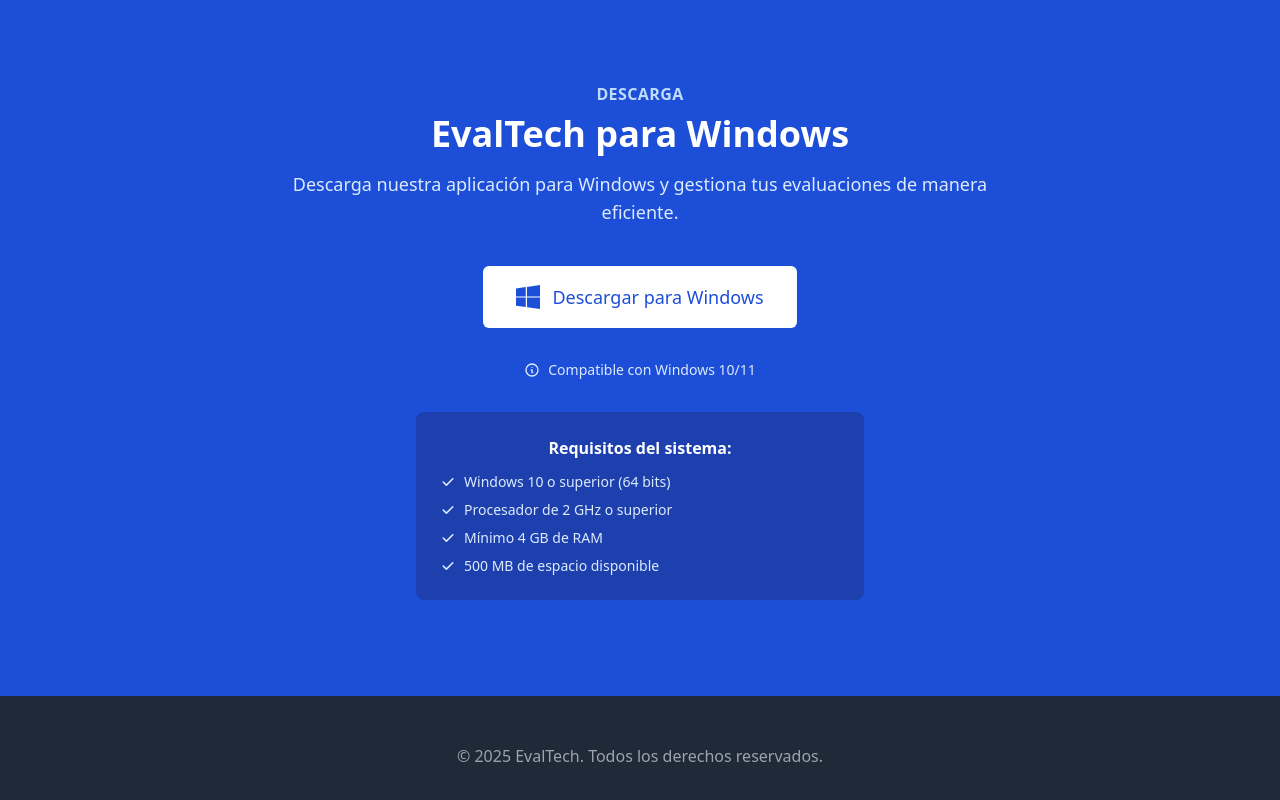
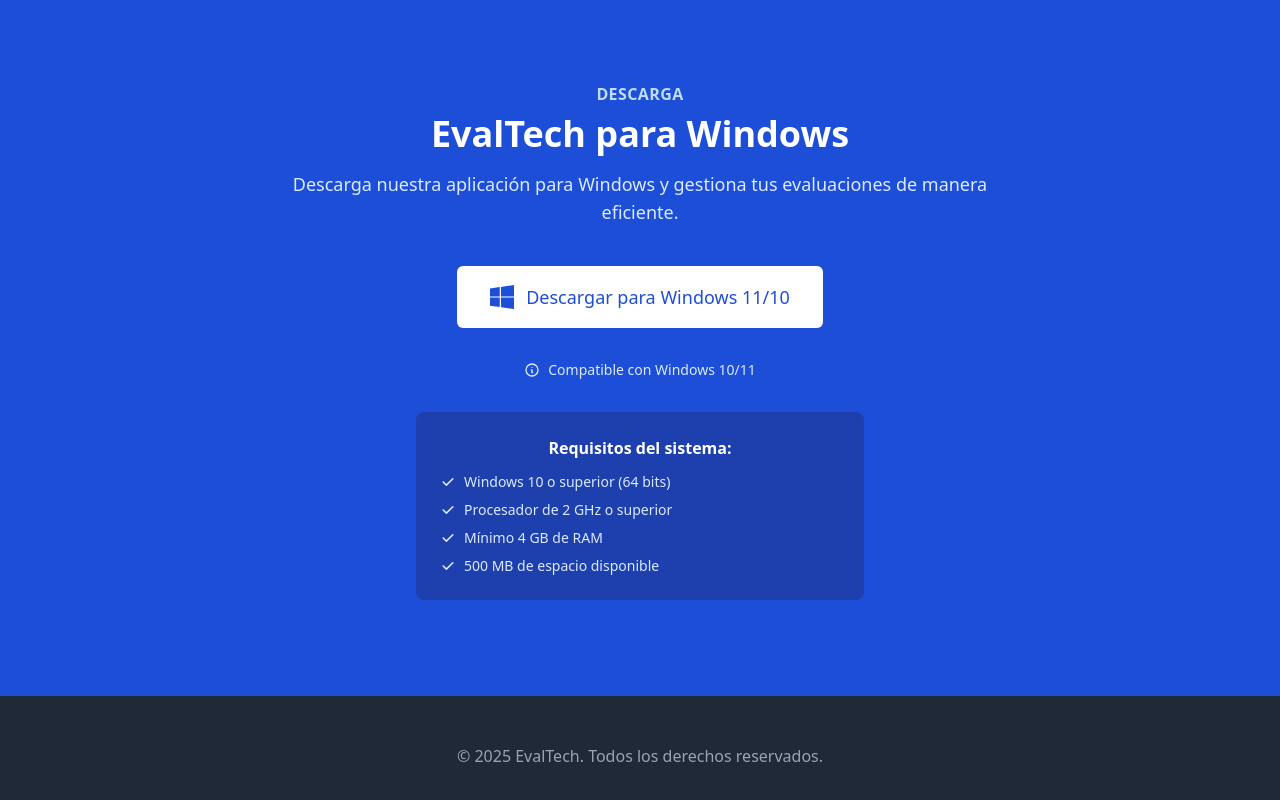
Before and after one commit to JairAlexey/EvalTech_Administrador, a React (Vite) app in the folder frontend/: page / in a window 1280 px wide. Shown: the part 2320-3120 px from the top of the page. Built offline with nearby package versions, Linux system fonts and the light colour scheme; no server answers.

Commit message:
Cambio home

```diff
--- a/frontend/src/components/Home.tsx
+++ b/frontend/src/components/Home.tsx
@@ -289,12 +289,16 @@
 
             <div className="mt-10 flex flex-col items-center">
               <div className="flex justify-center space-x-4 mb-6">
-                <button className="inline-flex items-center justify-center px-8 py-4 border border-transparent text-lg font-medium rounded-md text-blue-700 bg-white hover:bg-blue-50">
+                <a
+                  href="/EvalTech-Monitor-Setup.exe"
+                  download="EvalTech-Monitor-Setup.exe"
+                  className="inline-flex items-center justify-center px-8 py-4 border border-transparent text-lg font-medium rounded-md text-blue-700 bg-white hover:bg-blue-50"
+                >
                   <svg className="h-6 w-6 mr-3" fill="currentColor" viewBox="0 0 24 24">
                     <path d="M0 3.449L9.75 2.1v9.451H0m10.949-9.602L24 0v11.4H10.949M0 12.6h9.75v9.451L0 20.699M10.949 12.6H24V24l-12.9-1.801" />
                   </svg>
-                  Descargar para Windows
-                </button>
+                  Descargar para Windows 11/10
+                </a>
               </div>
               <div className="mt-2 text-blue-100 text-sm flex items-center">
                 <svg className="w-4 h-4 mr-2" fill="none" stroke="currentColor" viewBox="0 0 24 24">
```
